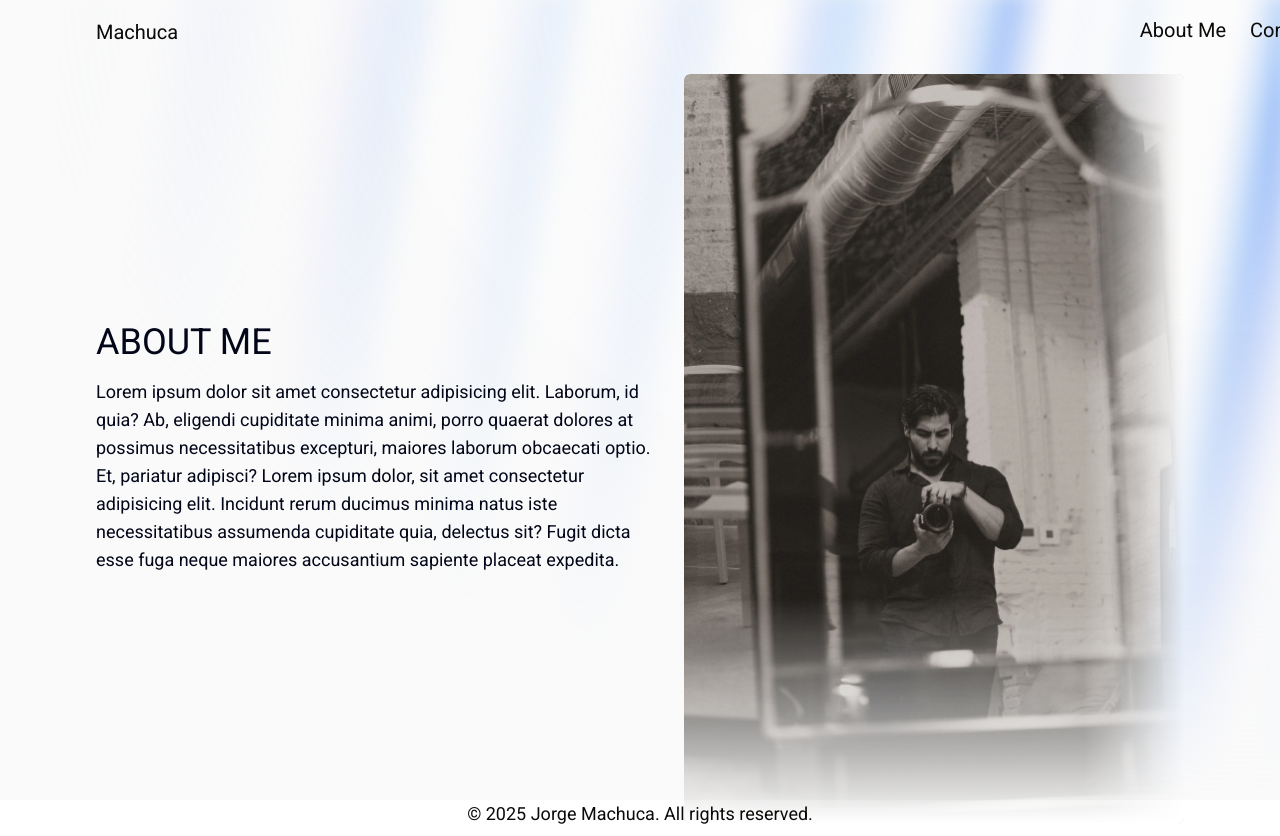
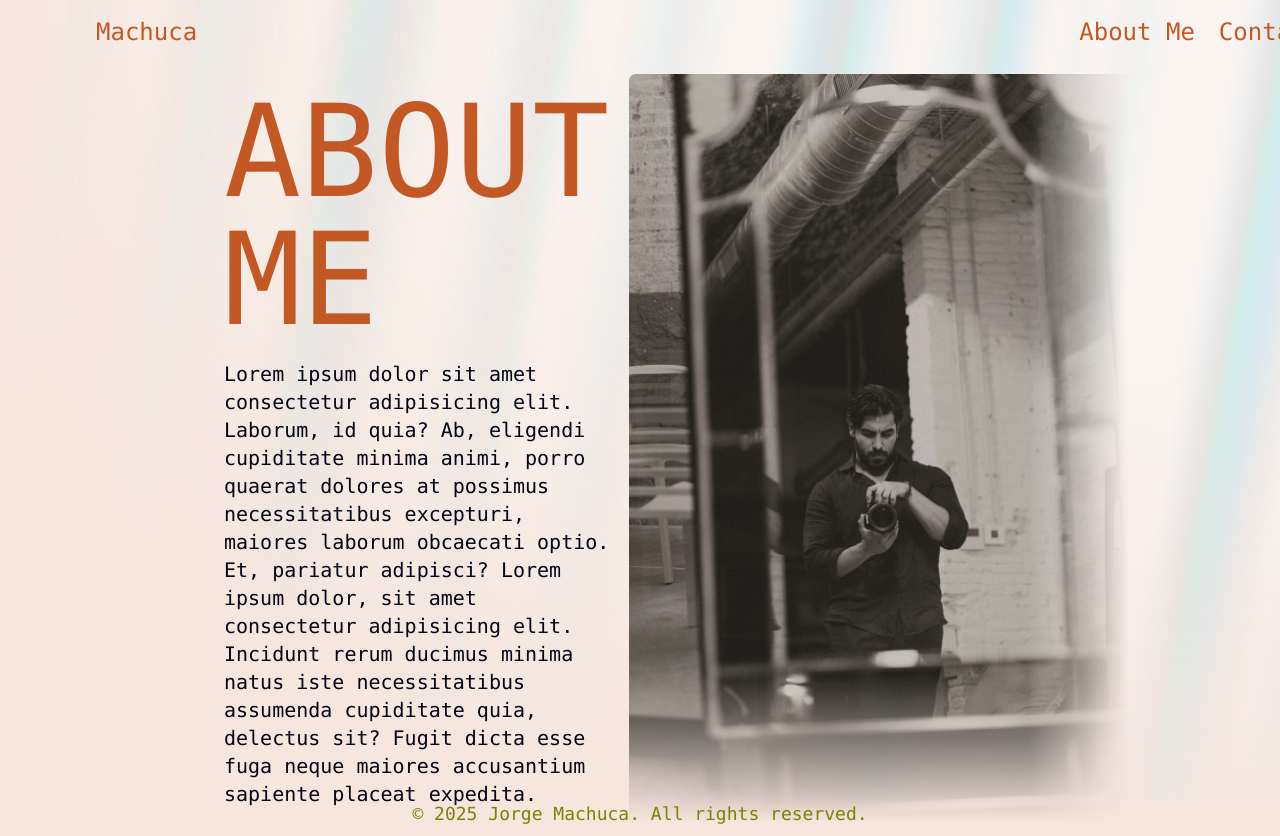
Before and after one commit to Machvca/portfoliophotos, a Next.js app: page /about in a window 1280 px wide. Built offline with nearby package versions, Linux system fonts and the light colour scheme.

Commit message:
hero section finished

```diff
--- a/app/about/page.tsx
+++ b/app/about/page.tsx
@@ -8,7 +8,7 @@ import { AuroraBackground } from "../components/ui/aurora-background"
 function page() {
   return (
     <AuroraBackground>
-      <section className="mt-24 flex flex-col-2 text-left items-center space-x-5 mx-24 z-30 text-background">
+      <section className="mt-24 flex flex-col-2 text-left items-center space-x-5 mx-56 z-30 ">
         <motion.div
           initial={{ opacity: 0.0, y: 40 }}
           whileInView={{ opacity: 1, y: 0 }}
@@ -18,8 +18,8 @@ function page() {
             ease: "easeInOut",
           }}
         >
-          <h1 className="text-4xl">ABOUT ME</h1>
-          <p className="text-lg mt-4 ">
+          <h1 className="text-9xl font-mono text-terracota">ABOUT ME</h1>
+          <p className="text-xl mt-4 text-slate-950 font-mono">
             Lorem ipsum dolor sit amet consectetur adipisicing elit. Laborum, id
             quia? Ab, eligendi cupiditate minima animi, porro quaerat dolores at
             possimus necessitatibus excepturi, maiores laborum obcaecati optio.
@@ -34,7 +34,7 @@ function page() {
           alt={"Photo of myself"}
           width={500}
           height={100}
-          className="rounded-md opacity-100 hover:scale-125  mask-r-from-80% mask-b-from-70% mask-from-90% mask-to-95%"
+          className="rounded-md opacity-100 hover:scale-125  mask-r-from-80% mask-b-from-80% mask-from-90% mask-to-95%"
         />
       </section>
     </AuroraBackground>
--- a/app/components/ui/aurora-background.tsx
+++ b/app/components/ui/aurora-background.tsx
@@ -17,7 +17,7 @@ export const AuroraBackground = ({
     <main>
       <div
         className={cn(
-          "transition-bg relative flex h-screen flex-col items-center justify-center bg-zinc-50 text-slate-950 dark:bg-zinc-900",
+          "transition-bg relative flex h-screen flex-col items-center justify-center bg-transparent text-verde-oliva",
           className
         )}
         {...props}
@@ -27,19 +27,19 @@ export const AuroraBackground = ({
           style={
             {
               "--aurora":
-                "repeating-linear-gradient(100deg,#3b82f6_10%,#a5b4fc_15%,#93c5fd_20%,#ddd6fe_25%,#60a5fa_30%)",
+                "repeating-linear-gradient(100deg,#c45824_90%,#c45824_90%,#c45824_20%,#c45824_25%,#c45824_30%)",
               "--dark-gradient":
-                "repeating-linear-gradient(100deg,#000_0%,#000_7%,transparent_10%,transparent_12%,#000_16%)",
+                "repeating-linear-gradient(100deg,#c45824_0%,#000_30%,transparent_10%,transparent_12%,#c45824%)",
               "--white-gradient":
-                "repeating-linear-gradient(100deg,#fff_0%,#fff_7%,transparent_10%,transparent_12%,#fff_16%)",
+                "repeating-linear-gradient(100deg,#c45824_90%,#c45824_90%,transparent_10%,transparent_12%,#c45824_60%)",
 
-              "--blue-300": "#93c5fd",
-              "--blue-400": "#60a5fa",
-              "--blue-500": "#3b82f6",
-              "--indigo-300": "#a5b4fc",
-              "--violet-200": "#ddd6fe",
-              "--black": "#000",
-              "--white": "#fff",
+              "--blue-300": "#f09d74",
+              "--blue-400": "#883911",
+              "--blue-500": "#7a4e37",
+              "--indigo-300": "#9d3704",
+              "--violet-200": "#e99d77",
+              "--black": "#c45824",
+              "--white": "#c45824",
               "--transparent": "transparent",
             } as React.CSSProperties
           }
@@ -47,10 +47,10 @@ export const AuroraBackground = ({
           <div
             //   I'm sorry but this is what peak developer performance looks like // trigger warning
             className={cn(
-              `after:animate-aurora pointer-events-none absolute -inset-[10px] [background-image:var(--white-gradient),var(--aurora)] bg-size-[300%,200%] bg-position-[50%_50%,50%_50%] opacity-50 blur-[10px] invert filter will-change-transform [--aurora:repeating-linear-gradient(100deg,var(--blue-500)_10%,var(--indigo-300)_15%,var(--blue-300)_20%,var(--violet-200)_25%,var(--blue-400)_30%)] [--dark-gradient:repeating-linear-gradient(100deg,var(--black)_0%,var(--black)_7%,var(--transparent)_10%,var(--transparent)_12%,var(--black)_16%)] [--white-gradient:repeating-linear-gradient(100deg,var(--white)_0%,var(--white)_7%,var(--transparent)_10%,var(--transparent)_12%,var(--white)_16%)] after:absolute after:inset-0 after:[background-image:var(--white-gradient),var(--aurora)] after:bg-size-[200%,100%] after:bg-fixed after:mix-blend-difference after:content-[""] dark:[background-image:var(--dark-gradient),var(--aurora)] dark:invert-0 after:dark:[background-image:var(--dark-gradient),var(--aurora)]`,
+              `after:animate-aurora pointer-events-none absolute -inset-[10px] [background-image:var(--white-gradient),var(--aurora)] bg-size-[300%,200%] bg-position-[50%_50%,50%_50%] opacity-60 blur-[5px] invert filter will-change-transform [--aurora:repeating-linear-gradient(100deg,var(--blue-500)_10%,var(--indigo-300)_15%,var(--blue-300)_0%,var(--violet-200)_5%,var(--blue-400)_0%)] [--dark-gradient:repeating-linear-gradient(100deg,var(--black)_0%,var(--black)_7%,var(--transparent)_10%,var(--transparent)_12%,var(--black)_16%)] [--white-gradient:repeating-linear-gradient(100deg,var(--white)_0%,var(--white)_7%,var(--transparent)_10%,var(--transparent)_12%,var(--white)_16%)] after:absolute after:inset-0 after:[background-image:var(--white-gradient),var(--aurora)] after:bg-size-[200%,100%] after:bg-fixed after:mix-blend-difference after:content-[""] dark:[background-image:var(--dark-gradient),var(--aurora)] dark:invert-0 after:dark:[background-image:var(--dark-gradient),var(--aurora)]`,
 
               showRadialGradient &&
-                `mask-[radial-gradient(ellipse_at_100%_0%,black_10%,var(--transparent)_70%)]`
+                `mask-[radial-gradient(ellipse_at_100%_0%,black_30%,var(--transparent)_80%)]`
             )}
           ></div>
         </div>
--- a/app/layout.tsx
+++ b/app/layout.tsx
@@ -28,7 +28,7 @@ export default function RootLayout({
   return (
     <html lang="en" className="scroll-smooth">
       <body
-        className={`${roboto.variable} font-roboto antialiased flex flex-col min-h-screen`}
+        className={`${roboto.variable} font-mono antialiased flex flex-col min-h-screen bg-terracota/15`}
       >
         <Navbar />
         <main className="grow">{children}</main>
--- a/app/sections/Footer.jsx
+++ b/app/sections/Footer.jsx
@@ -1,6 +1,6 @@
 export default function Footer() {
   return (
-    <footer className=" bottom-0 left-0 right-0 inset-0 z-30 bg-transparent w-full  pb-2 text-stone-950 text-center  text-sm md:text-lg ">
+    <footer className=" bottom-0 left-0 right-0 inset-0 z-30 w-full  pb-2 text-verde-oliva  text-center  text-sm md:text-lg ">
       © {new Date().getFullYear()} Jorge Machuca. All rights reserved.
     </footer>
   );
--- a/app/sections/Hero.tsx
+++ b/app/sections/Hero.tsx
@@ -34,13 +34,13 @@ export function Hero() {
   ];
 
   return (
-    <section className="relative w-full overflow-hidden md:px-24 mb-8 bg-terracota/60 ">
+    <section className="relative w-full overflow-hidden md:px-24 mb-8  ">
       <Spotlight className="-top-90 left-0 md:-top-50 " fill="white" />
       <div
         className={cn(
           "absolute inset-0 h-full",
-          "bg-size-[40px_40px]",
-          "bg-[linear-gradient(to_right,#e4e4e7_1px,transparent_1px),linear-gradient(to_bottom,#e4e4e7_1px,transparent_1px)]"
+          "bg-size-[200px_200px]",
+          "bg-[linear-gradient(to_right,#dbdbdb_1px,transparent_1px),linear-gradient(to_bottom,#dbdbdb_1px,transparent_1px)]"
         )}
       />
       <div className="relative grid grid-cols-1 md:grid-cols-2 h-full w-full items-center justify-center dark:bg-transparent md:py-12 ">
@@ -53,7 +53,7 @@ export function Hero() {
               Hi there! <br /> I&apos;m Jorge Machuca.
               <span>
                 <br />
-                I&apos;m a <span className=" text-terracota">
+                I&apos;m a <span className=" text-[#b1501f]">
                   photographer
                 </span>{" "}
                 based in Barcelona, Spain
@@ -69,15 +69,31 @@ export function Hero() {
           <div className="grid grid-cols-2 gap-3  md:py-16 ">
             {heroPictures.map(({ name, image, link }) => (
               <Link key={name} href={link} passHref>
-                <div className="group relative cursor-pointer hover:scale-105 hover:opacity-90 transition-transform duration-500">
+                <div
+                  className="
+      group relative
+      cursor-pointer
+      overflow-hidden rounded-2xl
+      transform transition duration-500
+      hover:scale-105 hover:opacity-100
+              hover:mask-t-from-99 hover:mask-b-from-99
+
+      filter drop-shadow-[0_25px_25px_#c458247f]
+    "
+                >
                   <Image
                     src={image}
-                    alt={name!}
+                    alt={name}
                     width={500}
-                    height={100}
-                    className="rounded-md shadow-2xl shadow-terracota/40 hover:opacity-40 transition-opacity duration-400"
+                    height={300}
+                    className="
+        w-full h-auto object-cover
+        transform transition-transform duration-500
+        group-hover:scale-125
+
+      "
                   />
-                  <p className="absolute inset-0 flex items-center justify-center text-center bg-verde-oliva/10 text-verde-oliva text-3xl  bg-opacity-50 opacity-0 group-hover:opacity-100 transition-opacity duration-500">
+                  <p className="absolute inset-0 flex items-center justify-center text-3xl text-slate-200  opacity-0 group-hover:opacity-100 transition-opacity duration-300">
                     {name}
                   </p>
                 </div>
--- a/app/sections/Navbar.jsx
+++ b/app/sections/Navbar.jsx
@@ -18,18 +18,18 @@ export default function Navbar() {
     {
       name: "Home",
       link: "/",
-      icon: <IconHome className="h-4 w-4 text-neutral-500 dark:text-white" />,
+      icon: <IconHome className="h-4 w-4 text-verde-oliva " />,
     },
     {
       name: "About",
       link: "/about",
-      icon: <IconUser className="h-4 w-4 text-neutral-500 dark:text-white" />,
+      icon: <IconUser className="h-4 w-4 text-verde-oliva " />,
     },
     {
       name: "Contact",
       link: "/contact",
       icon: (
-        <IconMessage className="h-4 w-4 text-neutral-500 dark:text-white" />
+        <IconMessage className="h-4 w-4 text-verde-oliva " />
       ),
     },
   ]
@@ -49,12 +49,12 @@ export default function Navbar() {
 
   return (
     <>
-      <div className="relative  w-full">
+      <div className="relative  w-full ">
         <FloatingNav navItems={navItems} />
       </div>
 
       <nav
-        className={`fixed top-0 left-0 right-0 z-30 text-stone-950 transition-colors duration-600 ${
+        className={`fixed top-0 left-0 right-0 z-30  text-terracota transition-colors duration-600  ${
           isScrolled
             ? "hidden"
             : "bg-transparent"
@@ -64,7 +64,7 @@ export default function Navbar() {
           {/* Logo */}
 
           <Link href="/">
-            <h1 className="text-xl hover:text-yellow-800">Machuca</h1>
+            <h1 className="text-2xl hover:text-verde-oliva">Machuca</h1>
           </Link>
 
           {/* Botón de menú hamburguesa */}
@@ -80,11 +80,11 @@ export default function Navbar() {
           </button>
 
           {/* Menú de navegación (escritorio) */}
-          <div className="hidden md:flex space-x-6 text-xl ">
-            <Link href="/about" className="hover:text-yellow-800">
+          <div className="hidden md:flex space-x-6 text-2xl ">
+            <Link href="/about" className="hover:text-verde-oliva">
               About Me
             </Link>
-            <Link href="/contact" className="hover:text-yellow-800">
+            <Link href="/contact" className="hover:text-verde-oliva">
               Contact
             </Link>
             <a
```
